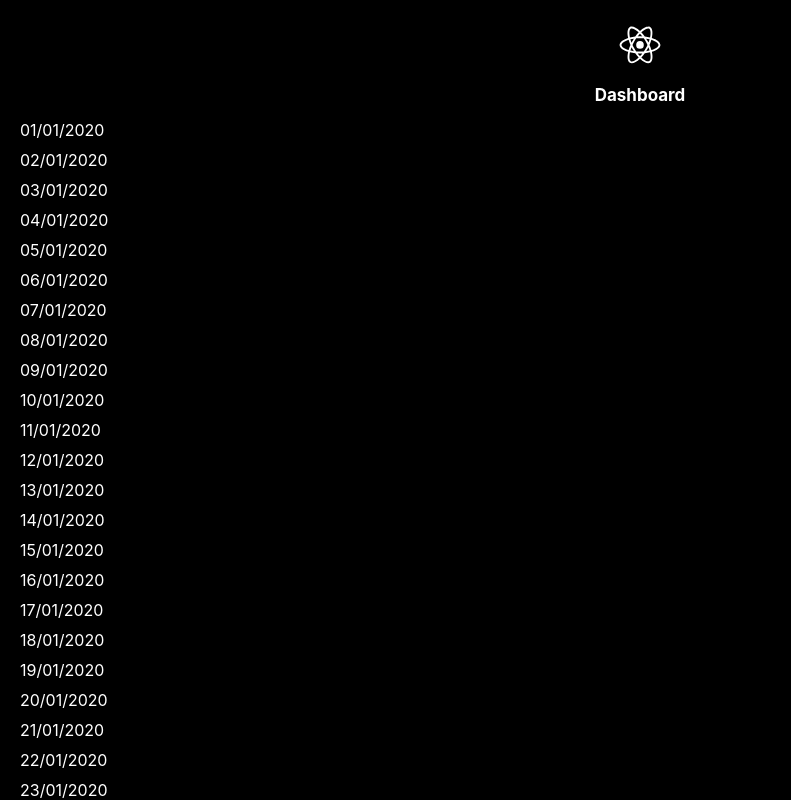
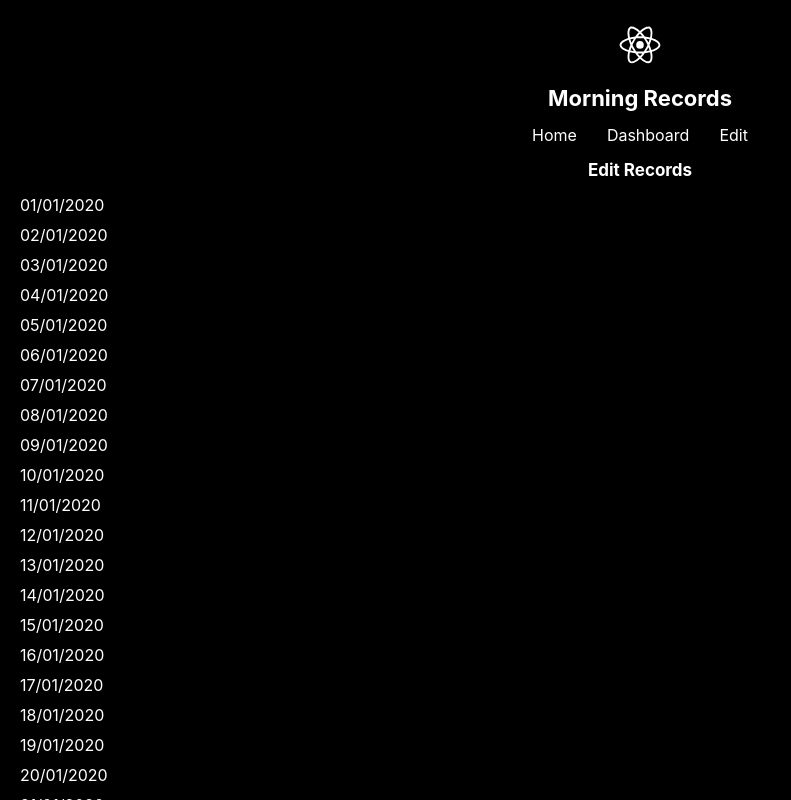
Before and after one commit to Sirdayne/morning-records, a React (Create React App) app: page /edit in a window 1280 px wide. Shown: the top 800 px of the page, without its empty margins (0-791 px from the left). Built offline with nearby package versions, Linux system fonts and the light colour scheme.

Commit message:
added react-router

```diff
--- a/package.json
+++ b/package.json
@@ -9,6 +9,7 @@
     "moment": "^2.24.0",
     "react": "^16.12.0",
     "react-dom": "^16.12.0",
+    "react-router-dom": "^5.1.2",
     "react-scripts": "3.3.0"
   },
   "scripts": {
--- a/src/App.css
+++ b/src/App.css
@@ -6,12 +6,17 @@
   box-sizing: border-box;
 }
 
-.header {
+.header-title {
+  text-align: center;
+  font-size: 22px;
+}
+
+.header-container {
   display: flex;
   justify-content: center;
 }
 
-.header__logo {
+.header-container__logo {
   height: 50px;
 }
 
@@ -22,6 +27,17 @@
   text-align: center;
 }
 
+.links {
+  display: flex;
+  justify-content: center;
+}
+
+.links a {
+  margin: 0 15px;
+  color: #fff;
+  text-decoration: none;
+}
+
 .day {
   margin-bottom: 10px;
 }
--- a/src/App.js
+++ b/src/App.js
@@ -1,14 +1,40 @@
-import React from 'react';
-import './App.css';
-import Header from './components/Header';
-import Dashboard from './components/Dashboard';
+import React from 'react'
+import './App.css'
+import Header from './components/Header'
+import Dashboard from './pages/Dashboard'
+import Home from './pages/Home'
+import Edit from './pages/Edit'
+import {
+    BrowserRouter as Router,
+    Switch,
+    Route,
+    Link
+} from "react-router-dom";
 
 function App() {
   return (
     <div className="main">
-      <Header></Header>
-      <Dashboard></Dashboard>
+        <Header></Header>
+        <Router>
+            <div className="links">
+                <Link to="/">Home</Link>
+                <Link to="/dashboard">Dashboard</Link>
+                <Link to="/edit">Edit</Link>
+            </div>
+            <Switch>
+                <Route path="/dashboard">
+                    <Dashboard />
+                </Route>
+                <Route path="/edit">
+                    <Edit />
+                </Route>
+                <Route path="/">
+                    <Home />
+                </Route>
+            </Switch>
+        </Router>
     </div>
+
   );
 }
 
--- a/src/components/Header.js
+++ b/src/components/Header.js
@@ -4,7 +4,10 @@ import logo from "../logo.svg";
 function Header() {
     return (
         <div className="header">
-            <img src={logo} className="header__logo" alt="logo" />
+            <div class="header-container">
+                <img src={logo} className="header-container__logo" alt="logo" />
+            </div>
+            <h1 className="header-title">Morning Records</h1>
         </div>
     );
 }
--- a/src/components/Dashboard.js
+++ b/src/pages/Dashboard.js
@@ -1,5 +1,5 @@
 import React from 'react'
-import Title from './Title'
+import Title from '../components/Title'
 import { getDates } from '../store/Dates'
 
 function Dashboard() {
--- /dev/null
+++ b/src/pages/Edit.js
@@ -0,0 +1,19 @@
+import React from 'react'
+import Title from '../components/Title'
+import { getDates } from '../store/Dates'
+
+function Edit() {
+    const dates = getDates()
+    return (
+        <div className="dashboard">
+            <Title name="Edit Records"></Title>
+            {
+                dates.map(date =>
+                    <div className="day" key={date}>{date}</div>
+                )
+            }
+        </div>
+    );
+}
+
+export default Edit;
--- /dev/null
+++ b/src/pages/Home.js
@@ -0,0 +1,12 @@
+import React from 'react'
+import Title from '../components/Title'
+
+function Home() {
+    return (
+        <div>
+            <Title name="Home"></Title>
+        </div>
+    );
+}
+
+export default Home;
```
Also changed, not shown: 1 other file (tests, documents, lock files or other folders).
